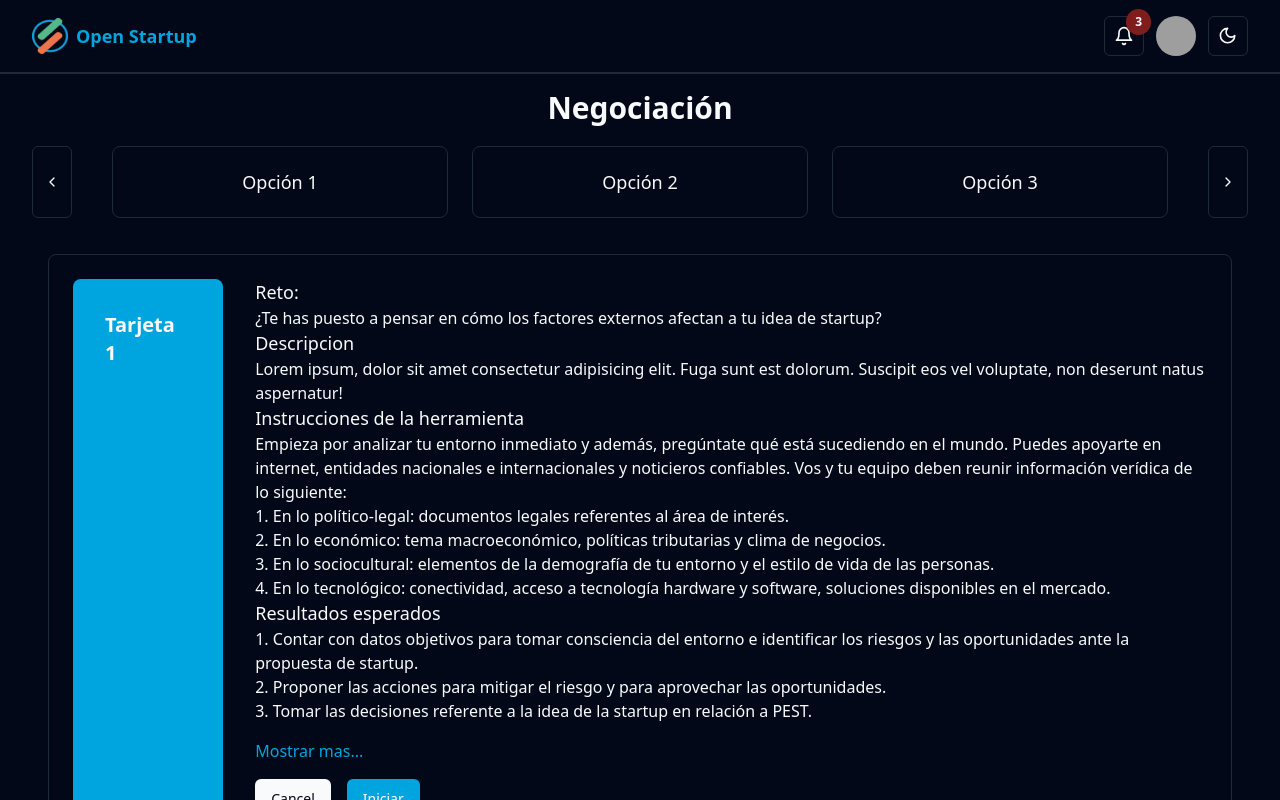
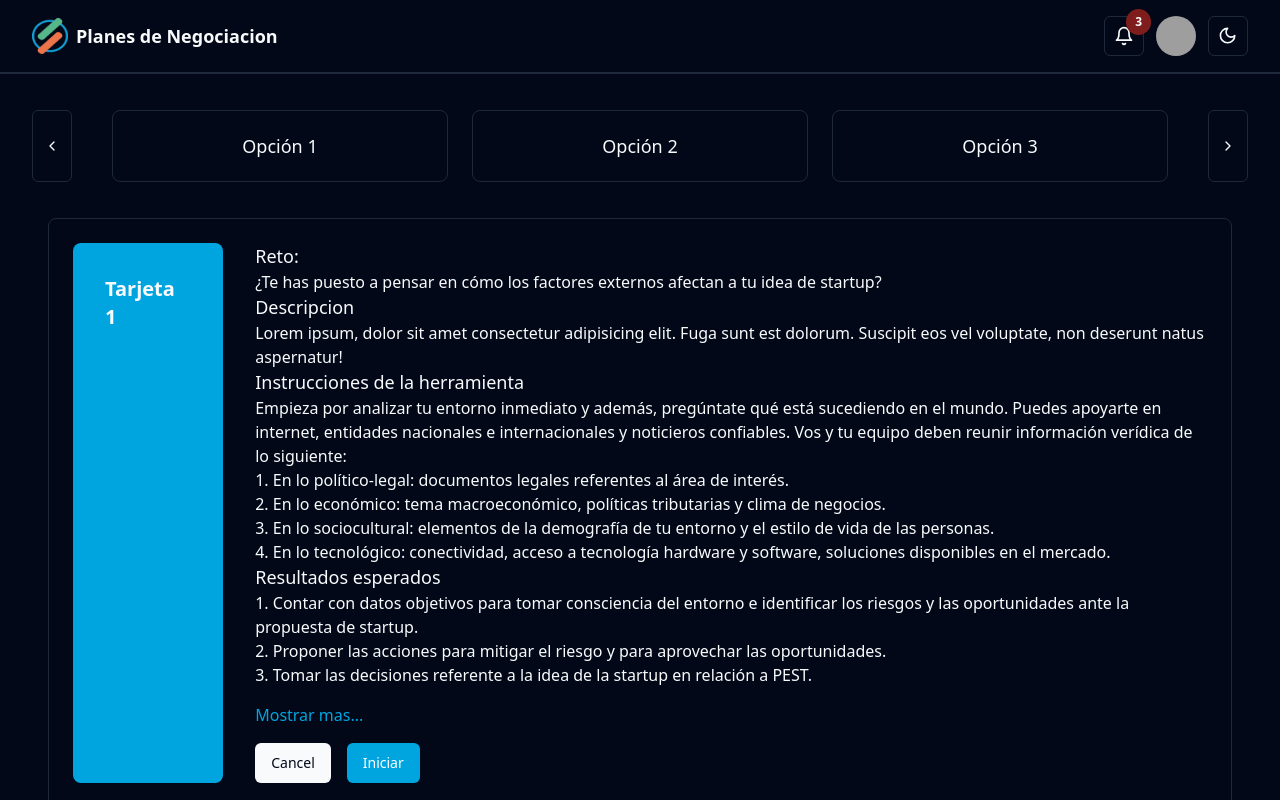
Before and after one commit to D3V-Legion/Open-Startup-Frontend, a React (Vite) app in the folder vite-project/: page /admin/negociacion in a window 1280 px wide. Shown: the top 800 px of the page. Built offline with nearby package versions, Linux system fonts and the light colour scheme; grey boxes are pictures that could not be loaded.

Commit message:
adaptando el titulo de la navbar

```diff
--- a/vite-project/src/components/global/Navbar.tsx
+++ b/vite-project/src/components/global/Navbar.tsx
@@ -40,6 +40,9 @@ const Navbar: React.FC<NavbarProps> = ({ isLoggedIn }) => {
   };
 
   const isAdminPage = location.pathname.includes('/admin');
+  const isAdminPageNegocicacion = location.pathname.includes('/admin/negociacion');
+  const isAdminPageGestion = location.pathname.includes('/admin/gestion');
+  const isAdminPageColaboracion = location.pathname.includes('/admin/colaboracion');
 
   const [notifications, setNotifications] = useState([
     { id: 1, message: "Nueva actualización disponible", time: "Hace 5 minutos" },
@@ -54,9 +57,9 @@ const Navbar: React.FC<NavbarProps> = ({ isLoggedIn }) => {
   return (
     <nav className={`flex justify-between items-center py-4 ${isAdminPage ? 'px-8 border-b-2' : ''}`}>
       <div className="flex items-center">
-        <Link to={isAdminPage ? "/admin" : "/"} className={`flex items-center space-x-2 text-lg font-bold text-secondary gap-2 `}>
+        <Link to={isAdminPage ? "/admin" : "/"} className={`flex items-center space-x-2 text-lg font-bold ${!isAdminPage ? "text-secondary":""} gap-2 `}>
         <img className="w-9 h-9" src={Logo} alt="Logotipo" />
-          Open Startup
+          {isAdminPageNegocicacion ? 'Planes de Negociacion':isAdminPageGestion ? 'Gestion de emprendimiento': isAdminPageColaboracion ? 'Comunicacion y Colaboracion':'Open Startup'}
         </Link>
       </div>
       {
--- a/vite-project/src/pages/Negociacion.tsx
+++ b/vite-project/src/pages/Negociacion.tsx
@@ -46,10 +46,10 @@ const Negociacion = () => {
 
   return (
     <div className="min-h-screen bg-background px-8">
-      <h1 className="text-3xl font-bold text-center py-4">Negociación</h1>
+
 
       {/* Menú deslizable con botones */}
-      <div className="w-full mb-8 relative">
+      <div className="w-full mb-8 relative mt-8">
         <div className="flex items-center">
           <Button
             variant="outline"
```
